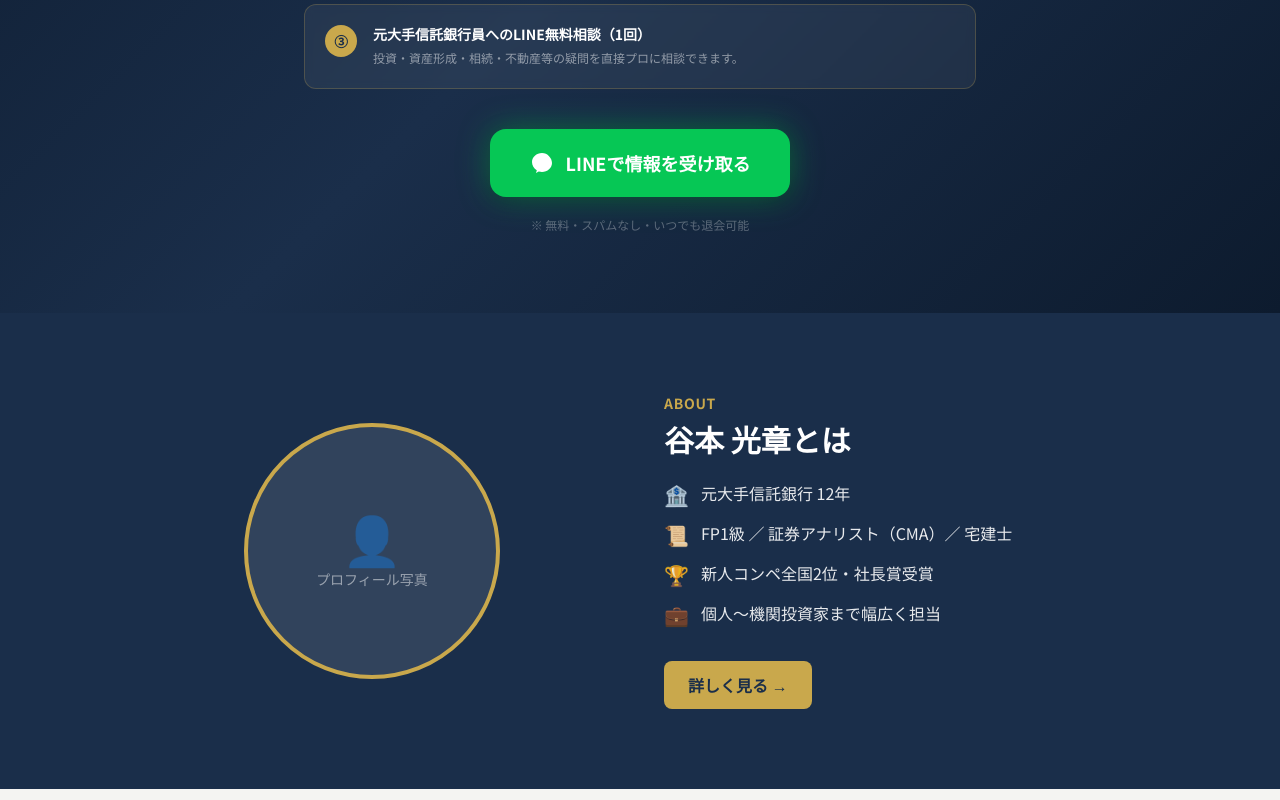
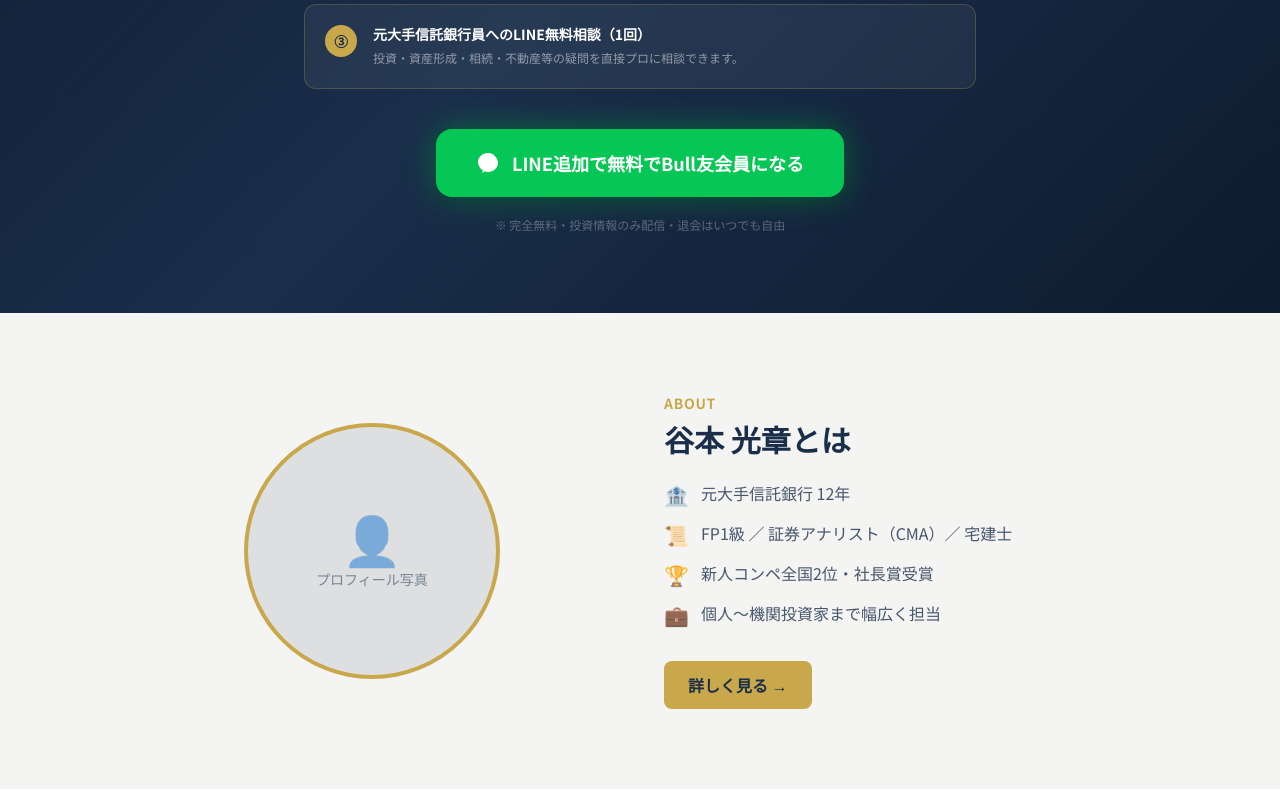
Before and after one commit to tanima3232-eng/bulltalk, a Next.js app: page /market in a window 1280 px wide. Shown: the part 1680-2480 px from the top of the page. Built offline with nearby package versions, Linux system fonts and the light colour scheme; no server answers.

Commit message:
fix: 全セクション背景色を交互に最適化・CTA文言をスパムなしのものに更新

```diff
--- a/app/market/page.tsx
+++ b/app/market/page.tsx
@@ -242,21 +242,21 @@ export default async function MarketPage() {
               <svg className="w-6 h-6" viewBox="0 0 24 24" fill="currentColor">
                 <path d="M12 2C6.48 2 2 6.04 2 11c0 3.45 1.92 6.47 4.8 8.19L6 22l2.72-1.44C9.77 20.83 10.87 21 12 21c5.52 0 10-4.04 10-9S17.52 2 12 2z"/>
               </svg>
-              LINEで情報を受け取る
+              LINE追加で無料でBull友会員になる
             </a>
 
-            <p className="text-white/30 text-xs mt-5">※ 無料・スパムなし・いつでも退会可能</p>
+            <p className="text-white/30 text-xs mt-5">※ 完全無料・投資情報のみ配信・退会はいつでも自由</p>
           </div>
         </section>
 
         {/* 経歴サマリー */}
-        <section className="bg-navy text-white py-20 px-4">
+        <section className="bg-offwhite py-20 px-4">
           <div className="max-w-5xl mx-auto">
             <div className="grid grid-cols-1 md:grid-cols-2 gap-12 items-center">
               {/* Photo Placeholder */}
               <div className="flex justify-center">
-                <div className="w-64 h-64 rounded-full bg-white/10 border-4 border-gold flex items-center justify-center">
-                  <div className="text-center text-white/50">
+                <div className="w-64 h-64 rounded-full bg-navy/10 border-4 border-gold flex items-center justify-center">
+                  <div className="text-center text-navy/50">
                     <div className="text-5xl mb-2">👤</div>
                     <p className="text-sm">プロフィール写真</p>
                   </div>
@@ -266,7 +266,7 @@ export default async function MarketPage() {
               {/* Profile */}
               <div>
                 <p className="text-gold text-sm font-bold uppercase tracking-wider mb-2">About</p>
-                <h2 className="text-3xl font-bold mb-6">谷本 光章とは</h2>
+                <h2 className="text-3xl font-bold text-navy mb-6">谷本 光章とは</h2>
                 <ul className="space-y-3 mb-8">
                   {[
                     "🏦 元大手信託銀行 12年",
@@ -274,7 +274,7 @@ export default async function MarketPage() {
                     "🏆 新人コンペ全国2位・社長賞受賞",
                     "💼 個人〜機関投資家まで幅広く担当",
                   ].map((item) => (
-                    <li key={item} className="flex items-start gap-3 text-white/90">
+                    <li key={item} className="flex items-start gap-3 text-navy/80">
                       <span className="text-xl">{item.slice(0, 2)}</span>
                       <span>{item.slice(3)}</span>
                     </li>
@@ -289,7 +289,7 @@ export default async function MarketPage() {
         </section>
 
         {/* M2: 日経225とは */}
-        <section className="bg-offwhite py-16 px-4">
+        <section className="bg-white py-16 px-4">
           <div className="max-w-4xl mx-auto">
             <h2 className="section-title">日経225とは</h2>
             <div className="bg-white rounded-2xl p-8 shadow-sm">
@@ -363,7 +363,7 @@ export default async function MarketPage() {
         </section>
 
         {/* M3: 日経225に投資するとは */}
-        <section className="bg-white py-16 px-4">
+        <section className="bg-offwhite py-16 px-4">
           <div className="max-w-4xl mx-auto">
             <h2 className="section-title">日経225に投資するとは</h2>
             <div className="grid grid-cols-1 md:grid-cols-2 gap-6">
@@ -474,7 +474,7 @@ export default async function MarketPage() {
         </section>
 
         {/* M4: ブル型という投資戦略 */}
-        <section className="bg-offwhite py-16 px-4">
+        <section className="bg-white py-16 px-4">
           <div className="max-w-4xl mx-auto">
             <h2 className="section-title">ブル型という投資戦略</h2>
             <div className="bg-white rounded-2xl p-8 shadow-sm">
@@ -556,7 +556,7 @@ export default async function MarketPage() {
         </section>
 
         {/* M5: 4.3倍ブルとは */}
-        <section className="bg-white py-16 px-4">
+        <section className="bg-offwhite py-16 px-4">
           <div className="max-w-4xl mx-auto">
             <h2 className="section-title">4.3倍ブルとは</h2>
             <div className="bg-navy text-white rounded-2xl p-8 mb-6">
```
